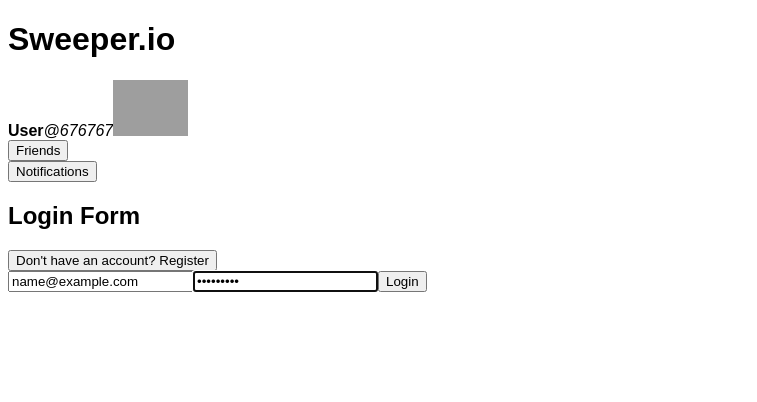
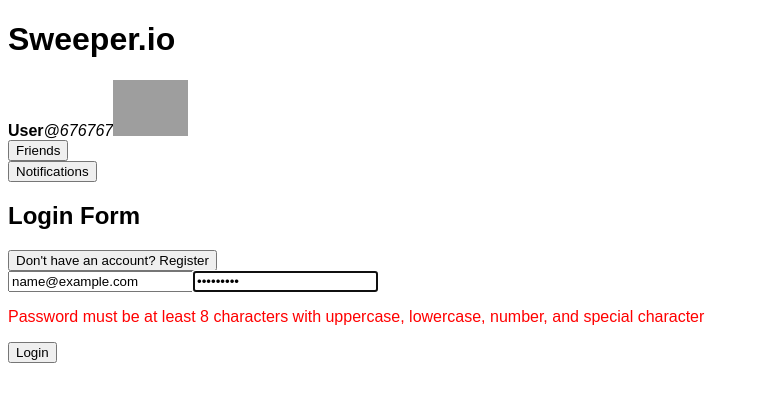
Before and after one commit to ClaraY05/cs35l-project-minesweeper, a React (Vite) app in the folder frontend/: page /login in a window 1280 px wide. Both pictures are taken after typing "name@example.com", "Sample123" into the empty fields and a click on the button "Login". Shown: the top 402 px of the page, without its empty margins (0-757 px from the left). Built offline with nearby package versions, Linux system fonts and the light colour scheme; grey boxes are pictures that could not be loaded.

Commit message:
fixed the registration page, shows errors if unable to register

```diff
--- a/frontend/src/pages/Login/Login.tsx
+++ b/frontend/src/pages/Login/Login.tsx
@@ -65,13 +65,16 @@ function Login() {
                         value: /^[a-zA-Z0-9._%+-]+@[a-zA-Z0-9.-]+\.[a-zA-Z]{2,}$/,
                         message: "Invalid email address"
                     }})}/>
+                {errors.username && <p style={{color: 'red'}}>{errors.username.message}</p>}
                 <input id="password" type="password" {...register("password", {
                     required: "Password is required", pattern:{
                         value: /^(?=.*[A-Z])(?=.*[a-z])(?=.*\d)(?=.*[@$!%*?&])[A-Za-z\d@$!%*?&]{8,}$/,
-                        message: "Password must be at least 8 characters"
+                        message: "Password must be at least 8 characters with uppercase, lowercase, number, and special character"
                     }
                 })
                 }/>
+                {errors.password && <p style={{color: 'red'}}>{errors.password.message}</p>}
+                {error && <p style={{color: 'red'}}>{error}</p>}
                 <button type="submit" disabled={loading}> {loading ? mode==="login"? "Logging in..." : "Signing up...": mode==="login"? "Login" : "Register"}</button>
             </form>
         </>
```
Also changed, not shown: 1 other file (tests, documents, lock files or other folders).
